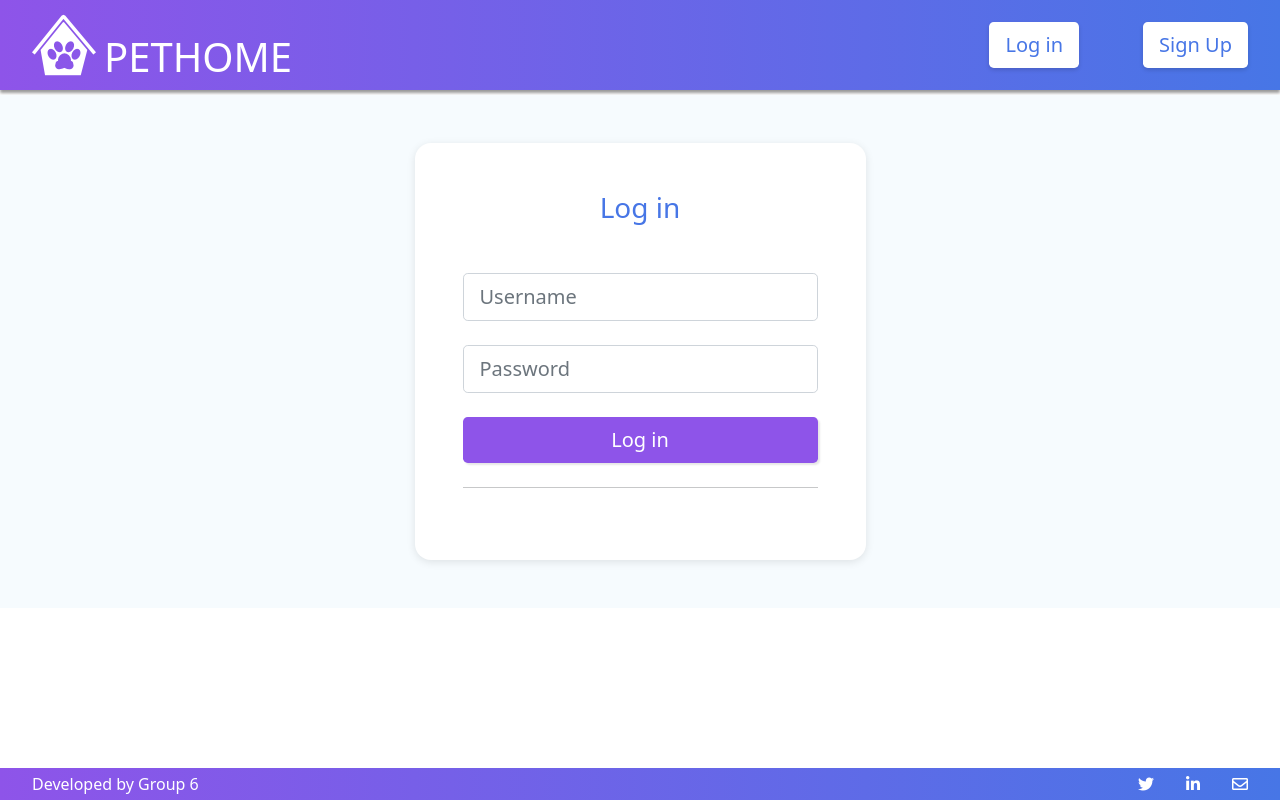
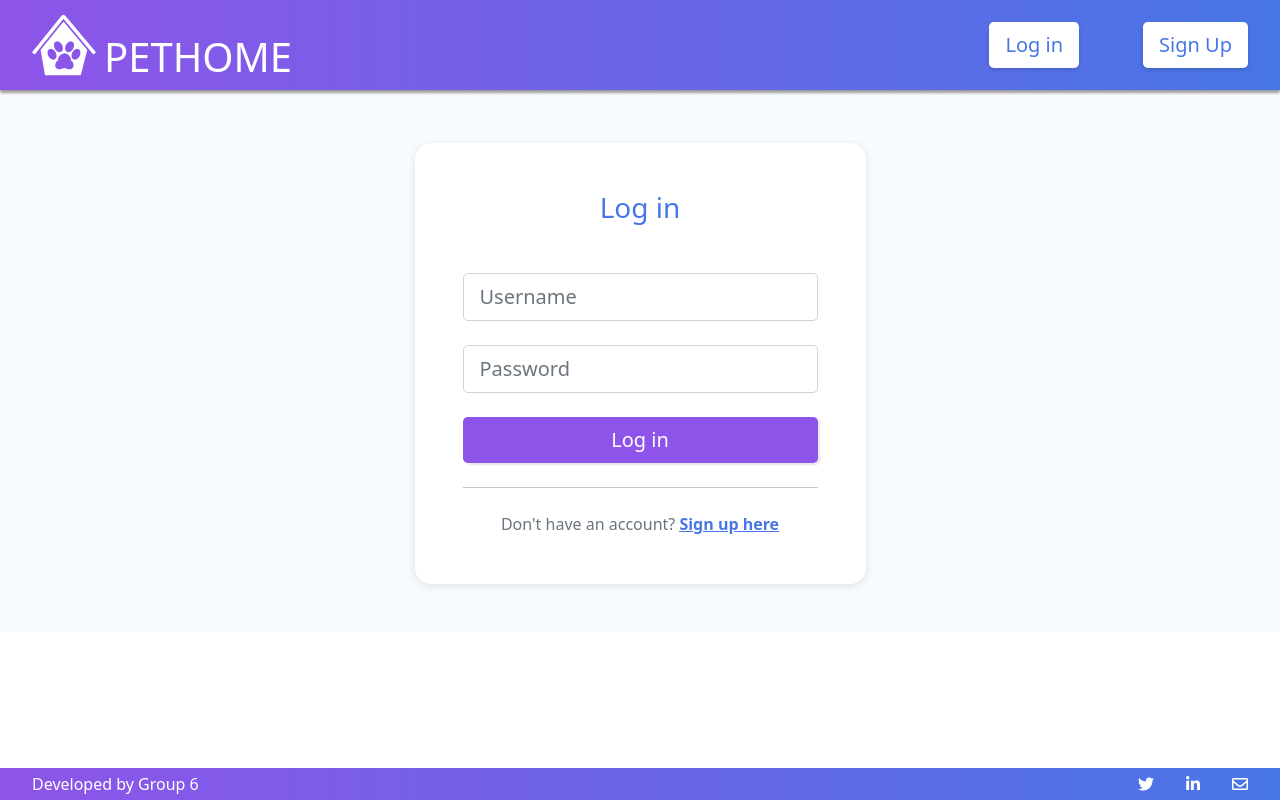
Before and after one commit to dflr10/pethome_fe, a Vue app: page /user/login in a window 1280 px wide. Built offline with nearby package versions, Linux system fonts and the light colour scheme.

Commit message:
At SignUp component was maked modifications as remove mt-5 class,  add an hr tag and chage href value to the right url

```diff
--- a/src/components/Login.vue
+++ b/src/components/Login.vue
@@ -15,7 +15,7 @@
                             <button class="btn btn-primary btn-lg btn-block" type="submit" > Log in
                             </button>
                             <hr class="my-4">
-                            <!-- <p class="text-center text-muted mt-5 mb-0">Don't have an account? <a href="http://localhost:8080/user/signup" class="fw-bold text-body"><u>Sign up here</u></a></p> -->
+                            <p class="text-center text-muted mb-0">Don't have an account? <a href="https://pethomemintic-fe.herokuapp.com/user/signup" class="fw-bold text-body"><u>Sign up here</u></a></p>
                         </form>
                     </div>
                 </div>
@@ -76,5 +76,8 @@
         color: #fff;
         background-color: #8E54E9;
     }
+    u{
+        color:#4776E6;
+    }
 
 </style>
--- a/src/components/SignUp.vue
+++ b/src/components/SignUp.vue
@@ -38,7 +38,8 @@
                                         <button type="submit"
                                             class="btn btn-primary btn-block btn-lg gradient-custom-4">Register</button>
                                     </div>
-                                    <p class="text-center text-muted mt-5 mb-0">Have already an account? <a href="http://localhost:8080/user/login" class="fw-bold text-body">
+                                    <hr class="my-4">
+                                    <p class="text-center text-muted mb-0">Have already an account? <a href="https://pethomemintic-fe.herokuapp.com/user/login" class="fw-bold text-body">
                                     <u>Login here</u></a></p>
                                 </form>
                             </div>
@@ -106,4 +107,7 @@
         width: 100%;
         color: #fff;
     }
+    u{
+        color:#4776E6;
+    }
 </style>
```
